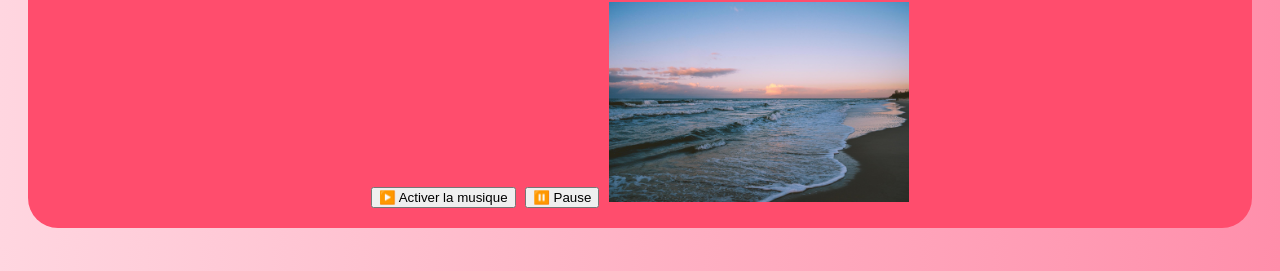
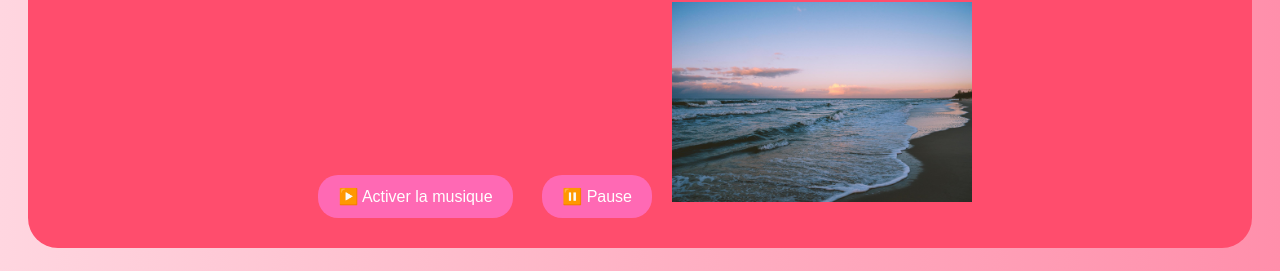
Before and after one commit to sophiadltrz/sophiadltrz.github.io, a plain HTML site: page index.html in a window 1280 px wide. Shown: the part 529-800 px from the top of the page. Drawn offline with Linux system fonts and the light colour scheme.

Commit message:
style.css

```diff
--- a/style.css
+++ b/style.css
@@ -39,3 +39,17 @@ section {
   border-radius: 25px;
   box-shadow: 0 6px 15px rgba(0,0,0,0.2);
 }
+.music-btn {
+  background-color: #ff69b4;
+  color: white;
+  border: none;
+  padding: 12px 20px;
+  margin: 10px;
+  border-radius: 20px;
+  cursor: pointer;
+  font-size: 16px;
+}
+
+.music-btn:hover {
+  background-color: #ff1493;
+}
```
